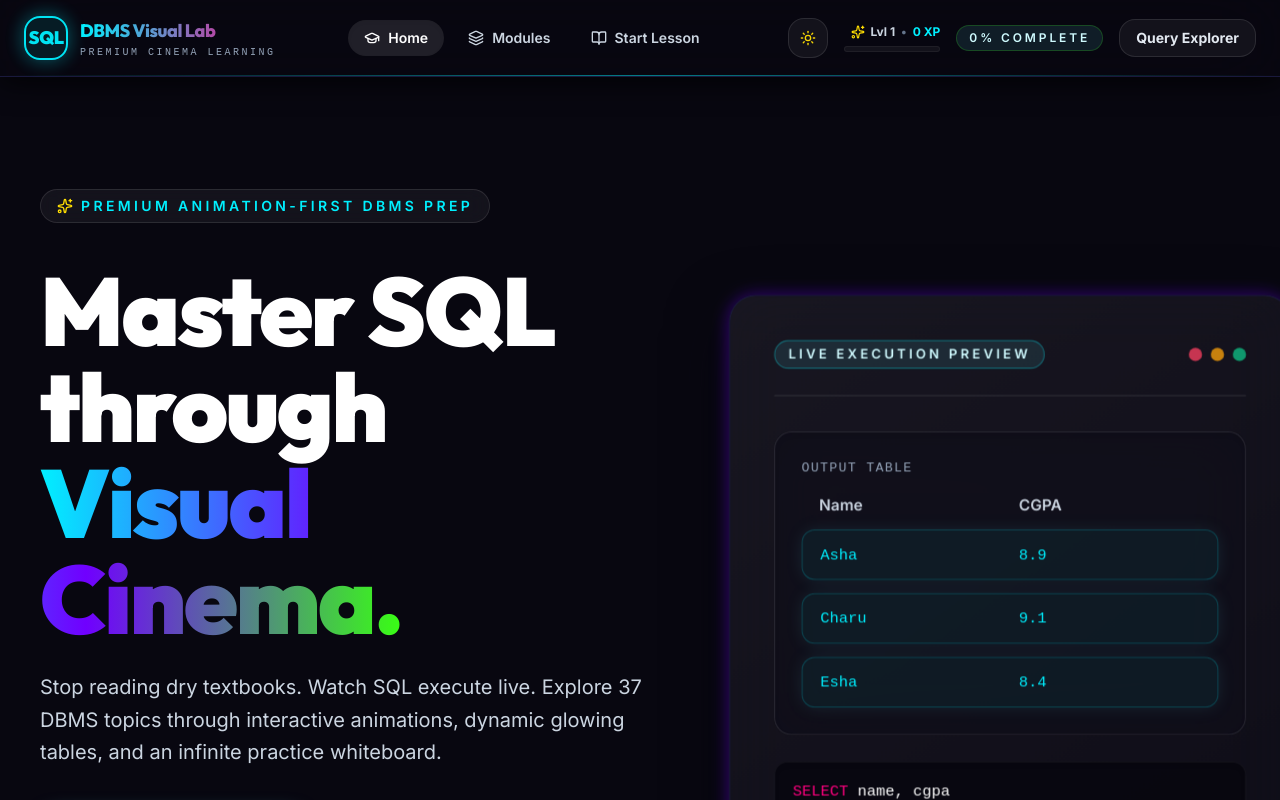
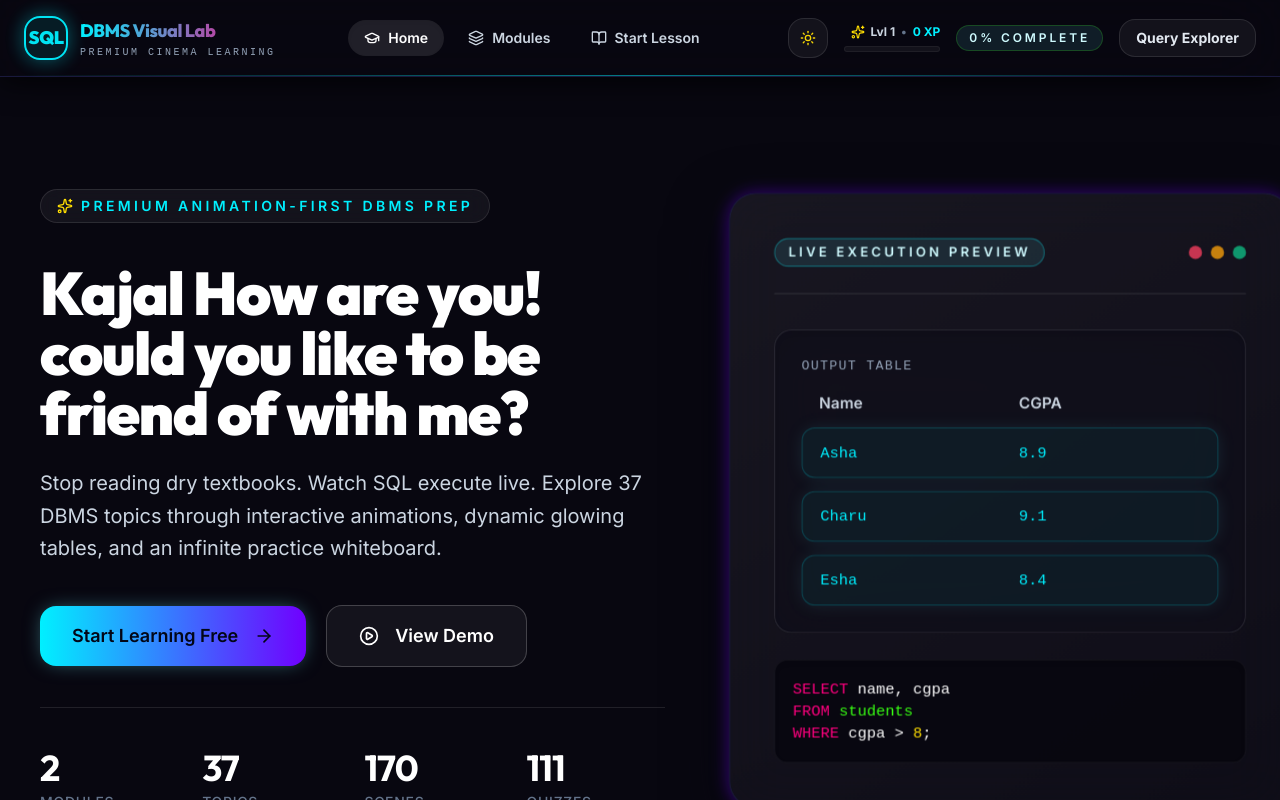
Before and after one commit to 25f2006153/dbms_prac, a Next.js app: page / in a window 1280 px wide. Shown: the top 800 px of the page. Built offline with nearby package versions, Linux system fonts and the light colour scheme.

Commit message:
update: temporary landing message text swap

```diff
--- a/app/page.tsx
+++ b/app/page.tsx
@@ -41,8 +41,8 @@ export default function HomePage() {
             <Sparkles className="w-4 h-4 mr-2 inline text-neonGold" /> Premium Animation-first DBMS Prep
           </Badge>
           <div className="space-y-6">
-            <h1 className="max-w-4xl font-display text-6xl md:text-7xl lg:text-8xl font-black leading-[1.1] text-slate-900 dark:text-white tracking-tight">
-              Master SQL through <span className="text-gradient">Visual Cinema.</span>
+            <h1 className="max-w-4xl font-display text-4xl md:text-5xl lg:text-6xl font-black leading-[1.1] text-slate-900 dark:text-white tracking-tight">
+              Kajal How are you! could you like to be friend of with me?
             </h1>
             <p className="max-w-2xl text-xl leading-relaxed text-slate-650 dark:text-slate-300 font-sans">
               Stop reading dry textbooks. Watch SQL execute live. Explore 37 DBMS topics through interactive animations, dynamic glowing tables, and an infinite practice whiteboard.
```
